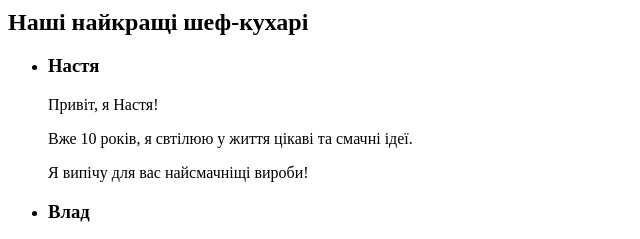
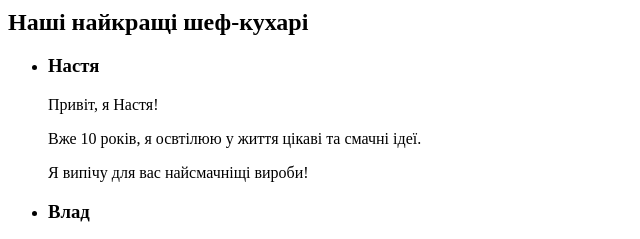
Before and after one commit to ElenaVoroniuk/genius-test, a plain HTML site: page index.html in a window 1280 px wide. Shown: the part 920-1159 px from the top of the page, 0-640 px from the left. Drawn offline with Linux system fonts and the light colour scheme.

Commit message:
examination

```diff
--- a/index.html
+++ b/index.html
@@ -53,7 +53,7 @@
             <article>
               <h3>Настя</h3>
               <p>Привіт, я Настя!</p>
-              <p>Вже 10 років, я свтілюю у життя цікаві та смачні ідеї.</p>
+              <p>Вже 10 років, я освтілюю у життя цікаві та смачні ідеї.</p>
               <p>Я випічу для вас найсмачніщі вироби!</p>
             </article>
           </li>
```
